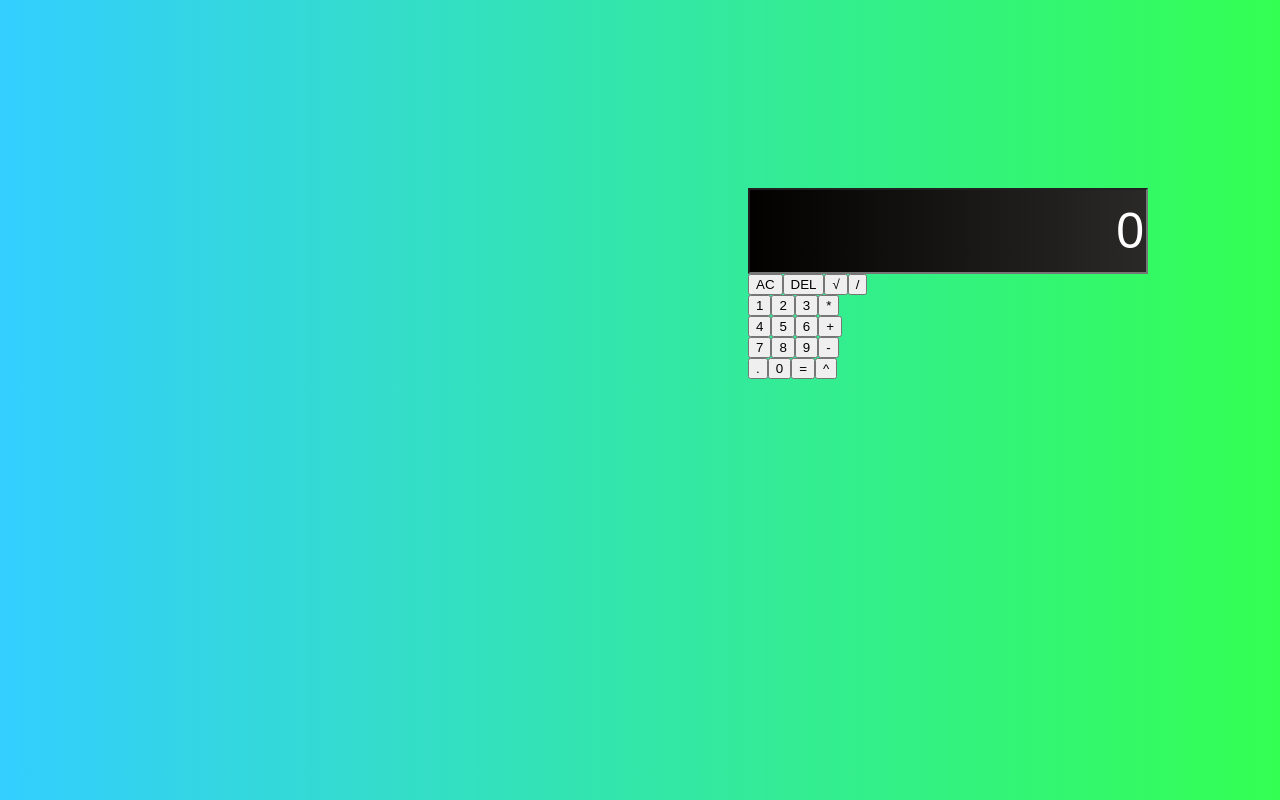
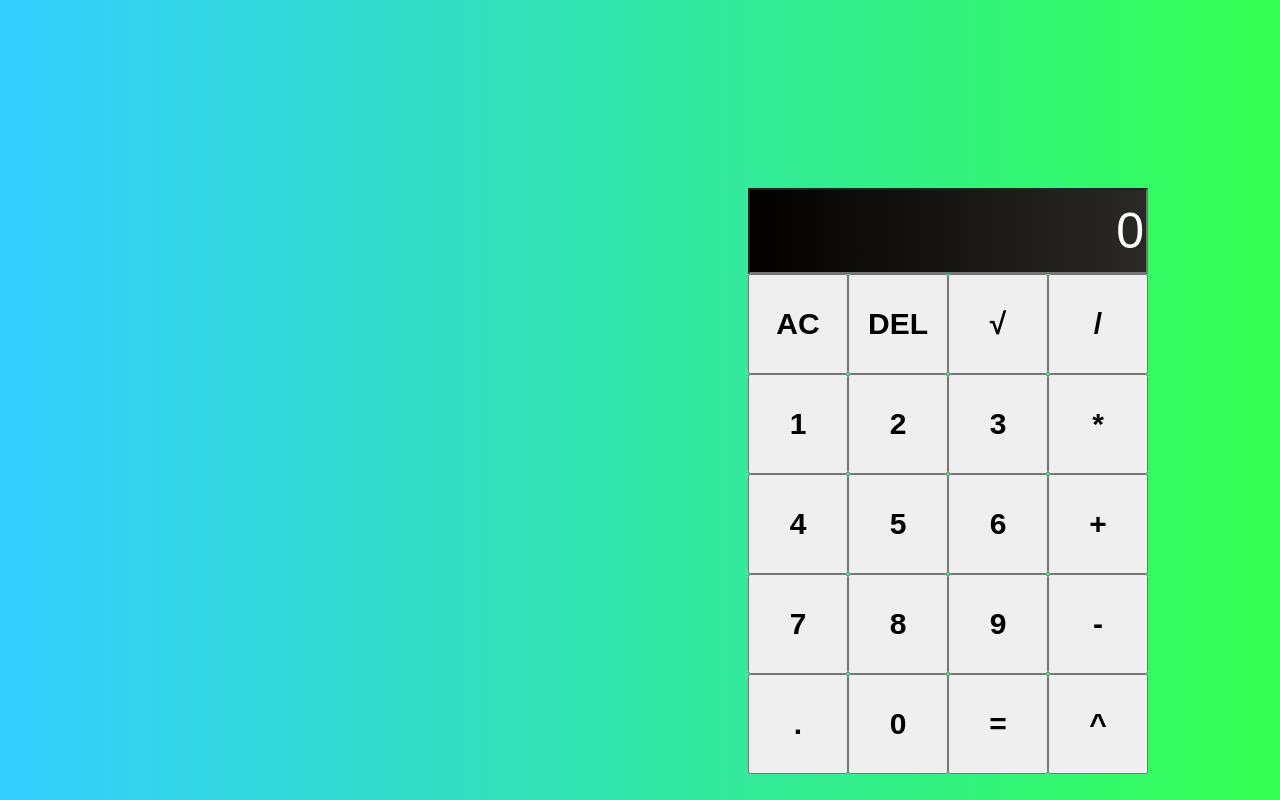
Before and after one commit to YuriiShchyrba/calculator, a plain HTML site: page index.html in a window 1280 px wide. Drawn offline with Linux system fonts and the light colour scheme.

Commit message:
feat: updated styles

```diff
--- a/style.css
+++ b/style.css
@@ -23,7 +23,7 @@ input {
     display: flex;
 }
 
-.buttons__button{
+.button{
     color: black;
     font-size: 30px;
     font-weight: 700;
```
